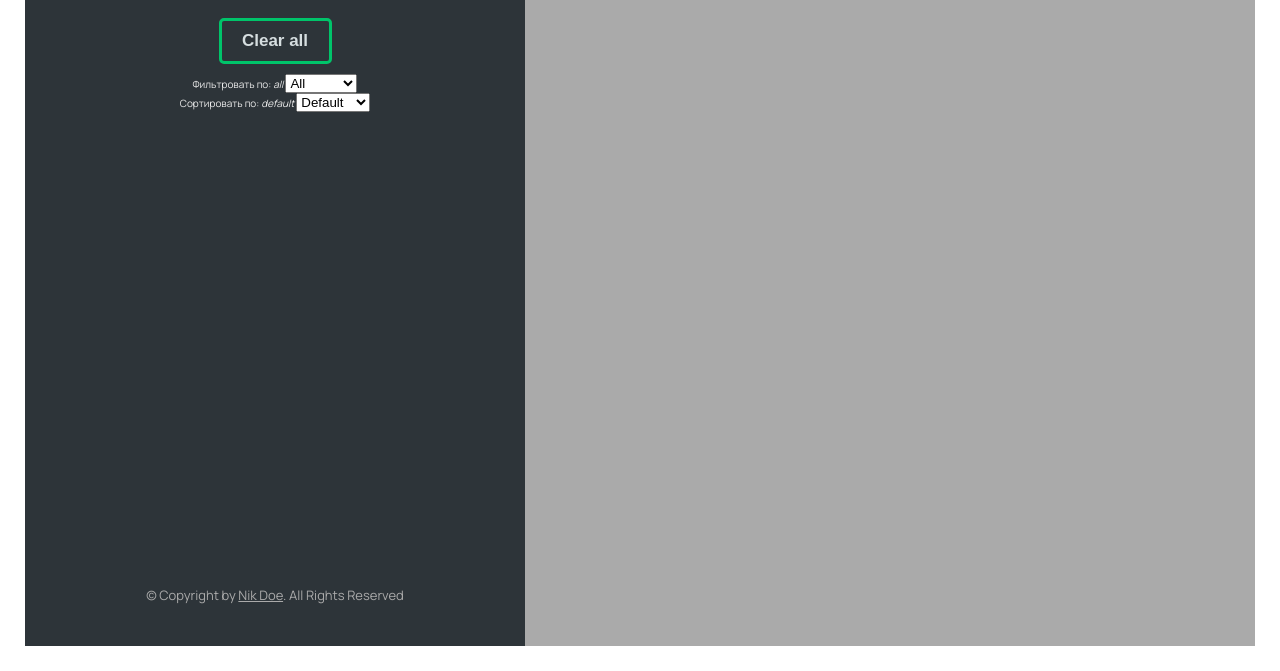
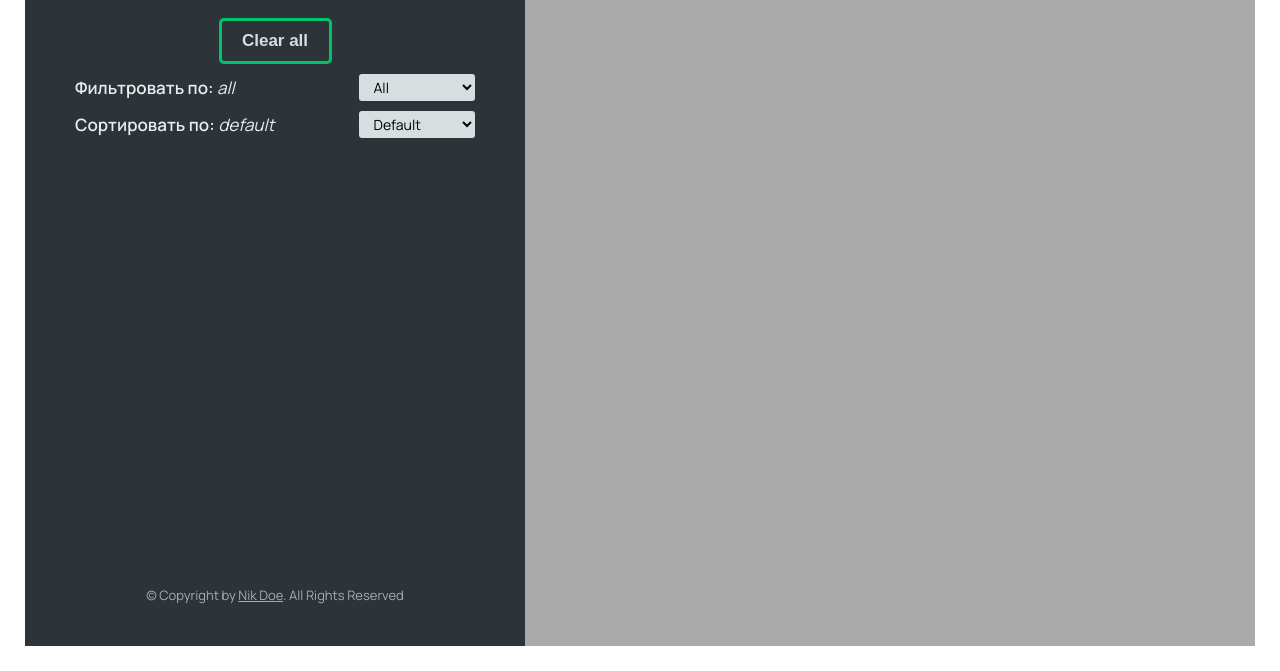
Before and after one commit to NikDoe/Mapty, a plain HTML site: page index.html in a window 1280 px wide. Shown: the part 129-800 px from the top of the page. Drawn offline with nearby package versions, Linux system fonts and the light colour scheme.

Commit message:
feature(Mapty) : style filter and sort

```diff
--- a/style.css
+++ b/style.css
@@ -175,7 +175,7 @@ a:visited {
   font-weight: 600;
 }
 
-.form__input {
+.form__input, .filter__input, .sort__input {
   width: 100%;
   padding: 0.3rem 1.1rem;
   font-family: inherit;
@@ -186,7 +186,7 @@ a:visited {
   transition: all 0.2s;
 }
 
-.form__input:focus {
+.form__input:focus, .filter__input:focus, .sort__input:focus {
   outline: none;
   background-color: #fff;
 }
@@ -300,3 +300,26 @@ a:visited {
   background: var(--color-brand--2);
   color: var(--color-dark--1);
 }
+
+.workouts__filter, .workouts__sort {
+  display: flex;
+  justify-content: space-between;
+  width: 100%;
+  margin-bottom: 10px;
+  align-items: center;
+}
+
+.workouts__filter span, .workouts__sort span {
+  display: block;
+  flex: 3;
+  font-size: 1.7rem;
+  font-weight: 600;
+}
+
+.workouts__filter .filter__input, .workouts__sort .sort__input {
+  flex: 1 1
+}
+
+.workouts__filter span i, .workouts__sort span i {
+  font-weight: normal;
+}
```
